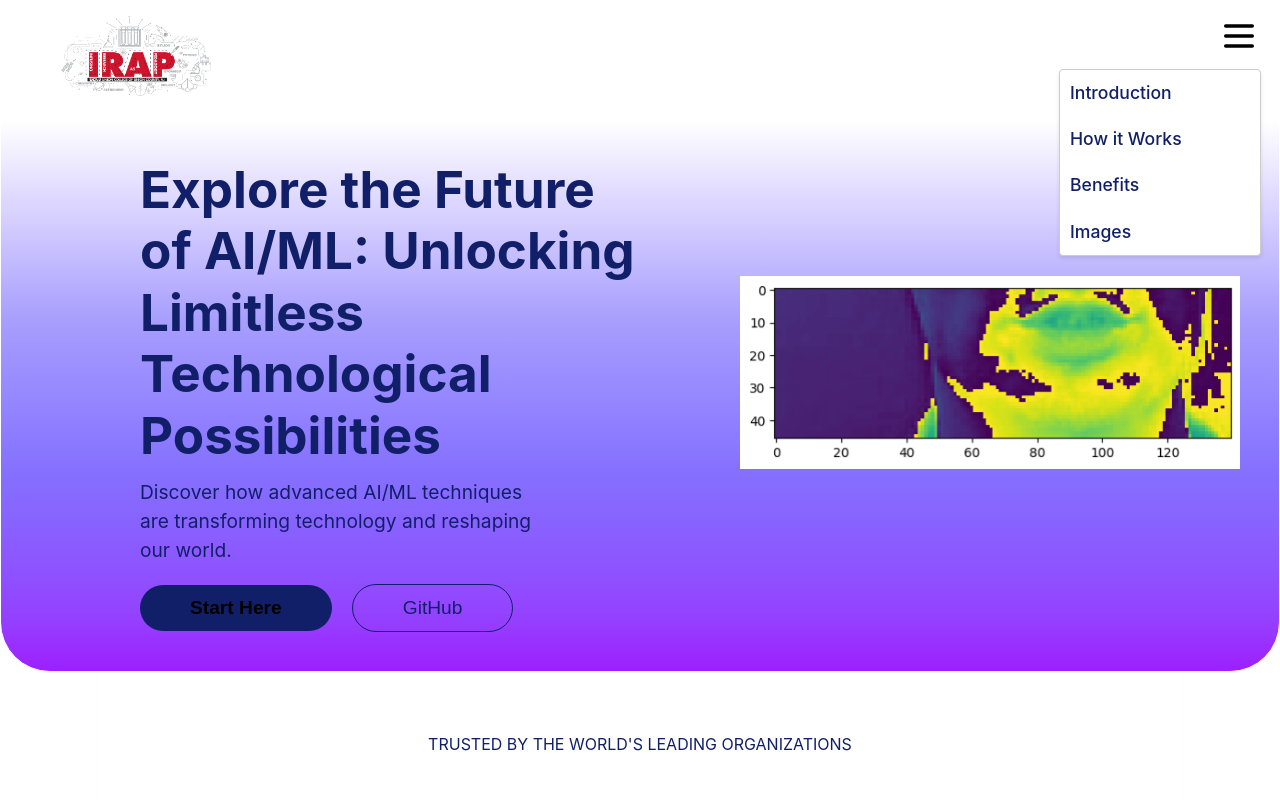
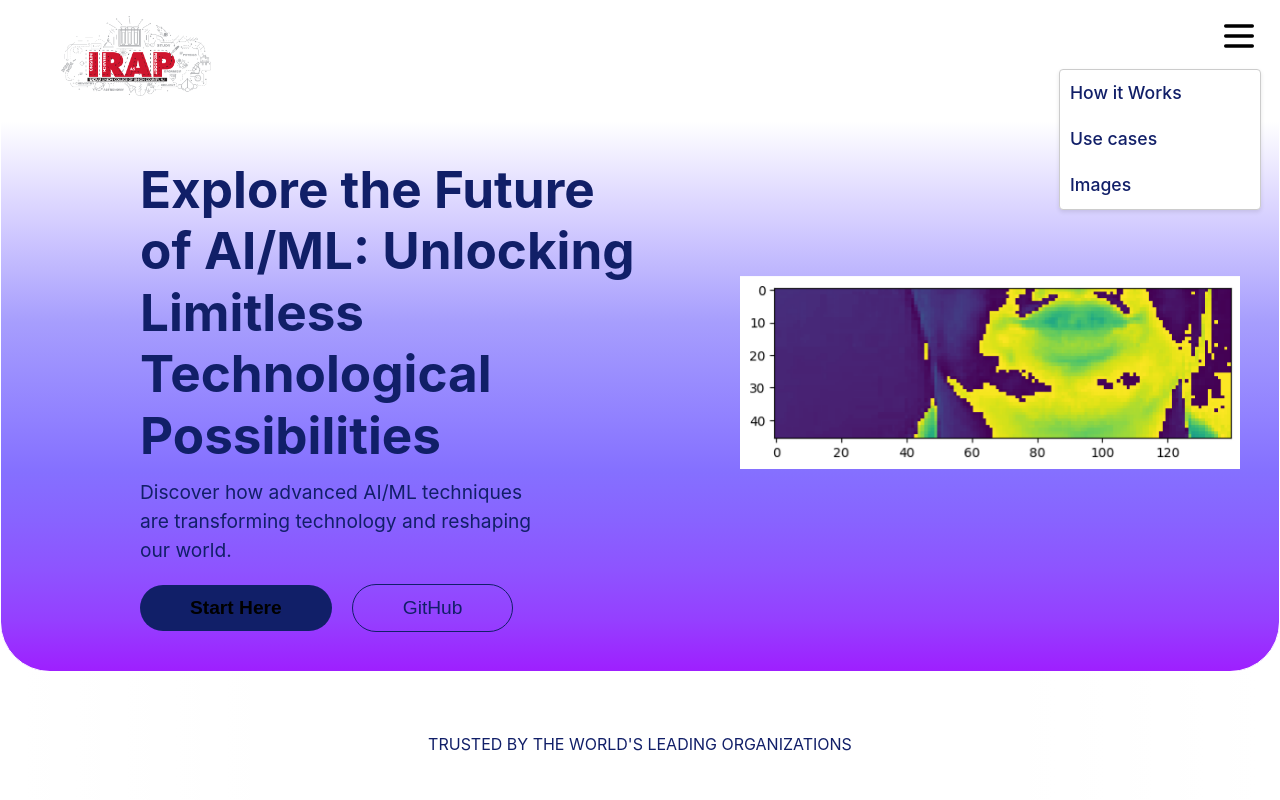
Before and after one commit to Chrisawgey/LipReadv.1, a React (Vite) app in the folder my-first-react-app/: page / in a window 1280 px wide. Both pictures are taken after a click on the picture 1239 px from the left and 36 px from the top of the page. Shown: the top 800 px of the page. Built offline with nearby package versions, Linux system fonts and the light colour scheme.

Commit message:
implement scroll down effect

```diff
--- a/my-first-react-app/src/pages/Homepage/Comps/Landing.jsx
+++ b/my-first-react-app/src/pages/Homepage/Comps/Landing.jsx
@@ -11,9 +11,15 @@ import logo5 from './logos/vite.svg';
 import logo6 from './logos/git.svg';
 import iraplogo from './comp-assets/iraplogo.png';
 import burger from './logos/burger.svg';
+import Landingtwo from './Landingtwo';
 
 const images = [{ src: img }, { src: img2 }, { src: img3 }];
-export default function Landing() {
+export default function Landing({
+    scrollToSection,
+    bodyRef,
+    landingTwoRef,
+    bodyTwoRef,
+}) {
     const [currentImageIndex, setCurrentImageIndex] = useState(0);
     // allow when not clicking menu it clicks off
     const [dropMenu, setDropMenu] = useState(false);
@@ -63,16 +69,22 @@ export default function Landing() {
                         alt=""
                     />
                     <div className={`dropdown ${dropMenu ? 'show' : ''}`}>
-                        <div className="drop-menu">
-                            <p>Introduction</p>
-                        </div>
-                        <div className="drop-menu">
+                        <div
+                            className="drop-menu"
+                            onClick={() => scrollToSection(bodyRef)}
+                        >
                             <p>How it Works</p>
                         </div>
-                        <div className="drop-menu">
-                            <p>Benefits</p>
+                        <div
+                            className="drop-menu"
+                            onClick={() => scrollToSection(landingTwoRef)}
+                        >
+                            <p>Use cases</p>
                         </div>
-                        <div className="drop-menu">
+                        <div
+                            className="drop-menu"
+                            onClick={() => scrollToSection(bodyTwoRef)}
+                        >
                             <p>Images</p>
                         </div>
                     </div>
--- a/my-first-react-app/src/pages/Homepage/Homepage.jsx
+++ b/my-first-react-app/src/pages/Homepage/Homepage.jsx
@@ -4,16 +4,36 @@ import Showcase from './Comps/Showcase';
 import Body from './Comps/body';
 import BodyTwo from './Comps/lowerb';
 import Landingtwo from './Comps/Landingtwo';
+import { useRef } from 'react';
 
 export default function Homepage() {
+    const bodyRef = useRef(null);
+    const landingTwoRef = useRef(null);
+    const bodyTwoRef = useRef(null);
+
+    const scrollToSection = (sectionRef) => {
+        if (sectionRef.current) {
+            sectionRef.current.scrollIntoView({ behavior: 'smooth' });
+        }
+    };
+
     return (
         <div className="homepage">
-            <Landing />
-            <Body />
-            <Landingtwo></Landingtwo>
-
-            {/* <ImplementSection></ImplementSection> */}
-            <BodyTwo />
+            <Landing
+                scrollToSection={scrollToSection}
+                bodyRef={bodyRef}
+                landingTwoRef={landingTwoRef}
+                bodyTwoRef={bodyTwoRef}
+            />
+            <div ref={bodyRef}>
+                <Body></Body>
+            </div>
+            <div ref={landingTwoRef}>
+                <Landingtwo></Landingtwo>
+            </div>
+            <div ref={bodyTwoRef}>
+                <BodyTwo />
+            </div>
             <Showcase></Showcase>
             <Footer />
         </div>
```
